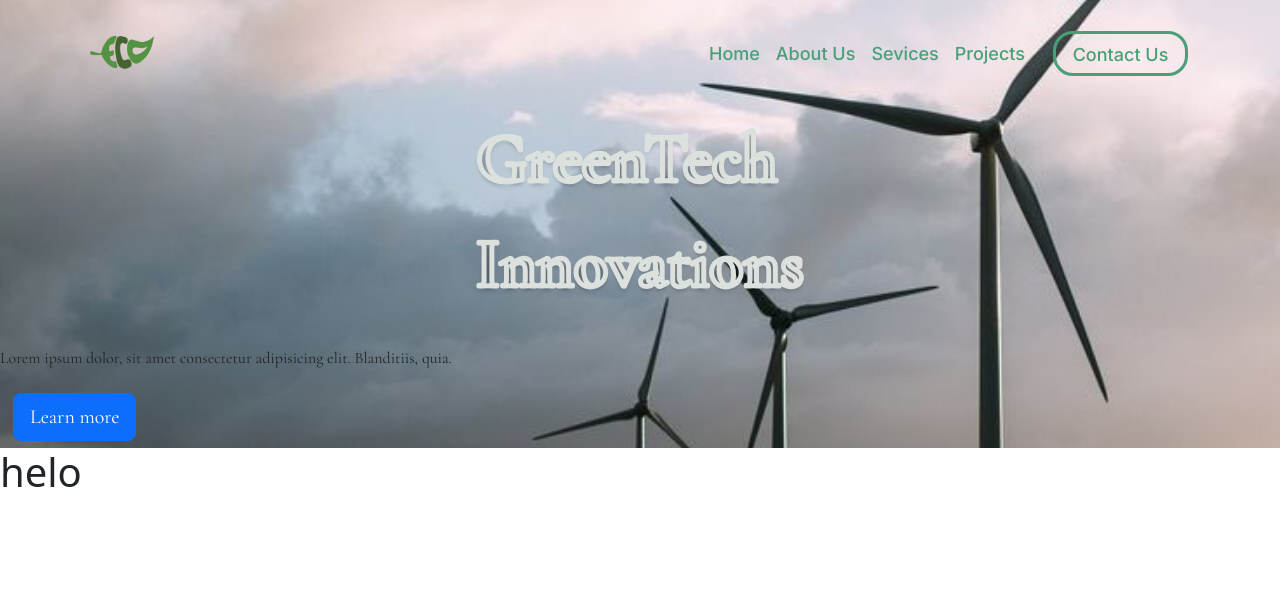
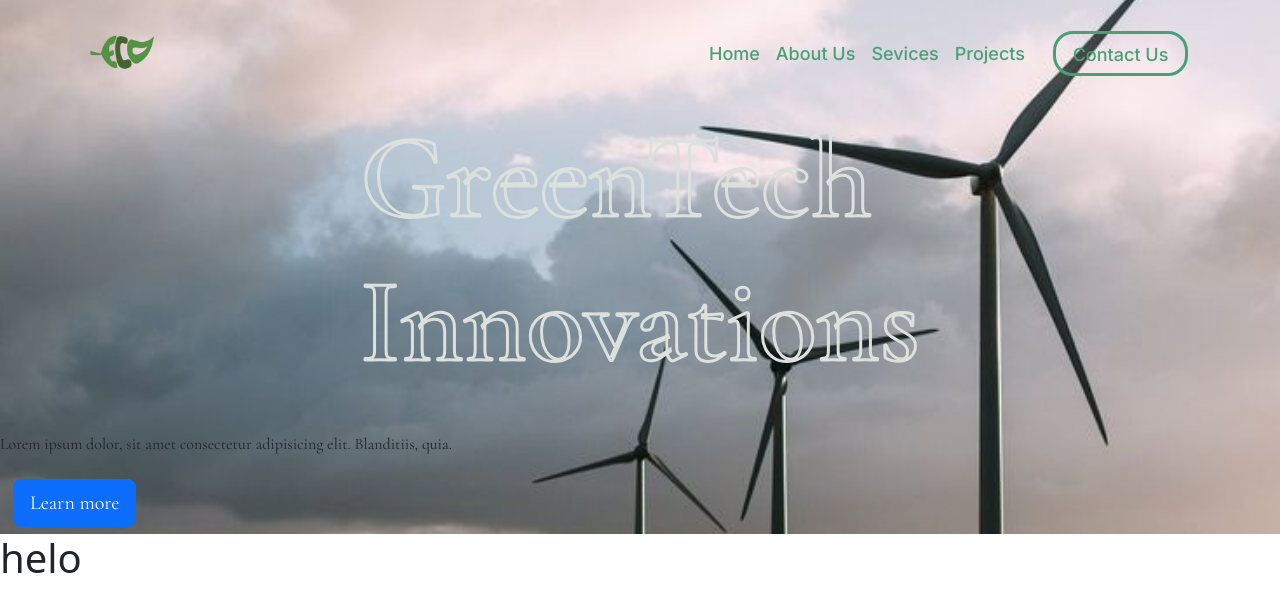
Before and after one commit to kodedaffa/proyek-1, a plain HTML site: page index.html in a window 1280 px wide. Drawn offline with nearby package versions, Linux system fonts and the light colour scheme.

Commit message:
tahap keempat

```diff
--- a/file-css-dan-js/style.css
+++ b/file-css-dan-js/style.css
@@ -89,14 +89,16 @@
 }
 
 .title-hero{
-    font-size: 70px;
     display: flex;
     justify-content: center;
     align-items: center;
-    text-shadow: 0px 4px 4px #00000040;
-    -webkit-text-stroke: 5px #dce1de;
+}
+
+.title {
+    font-size: 120px;
+    -webkit-text-stroke: 3px #dce1de;
+    font-weight: 600;
     color: transparent;
-    font-weight: bold;
 }
 
 p {
--- a/index.html
+++ b/index.html
@@ -38,7 +38,9 @@
         </nav>
 
         <div class="jumbotron">
-            <div class="title-hero">GreenTech <br>Innovations</div>
+            <div class="title-hero">
+                <h1 class="title">GreenTech <br> Innovations</h1>
+            </div>
             <p>Lorem ipsum dolor, sit amet consectetur adipisicing elit. Blanditiis, quia.</p>
             <div class="btn">
                 <a class="btn btn-primary btn-lg" href="#" role="button">Learn more</a>
```
